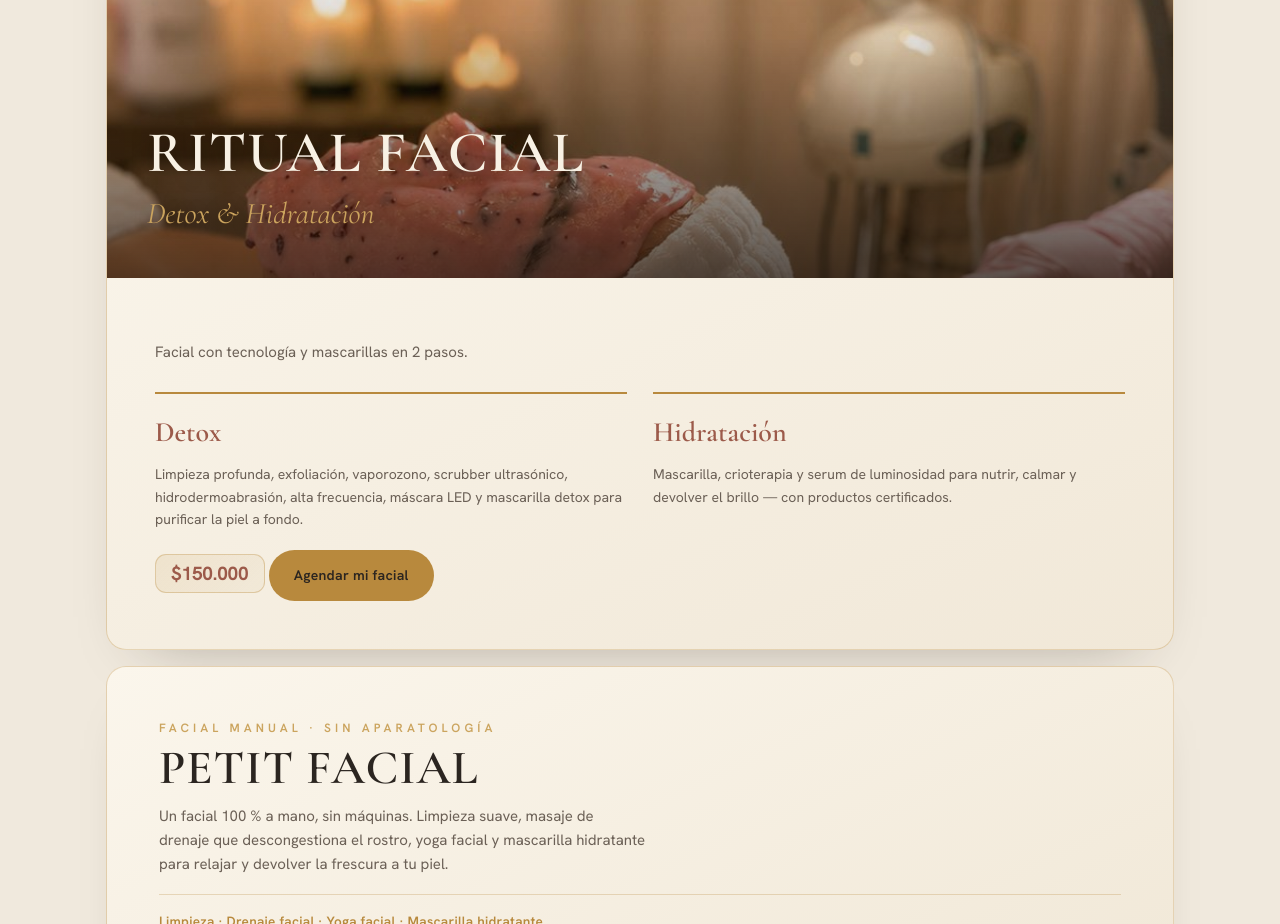
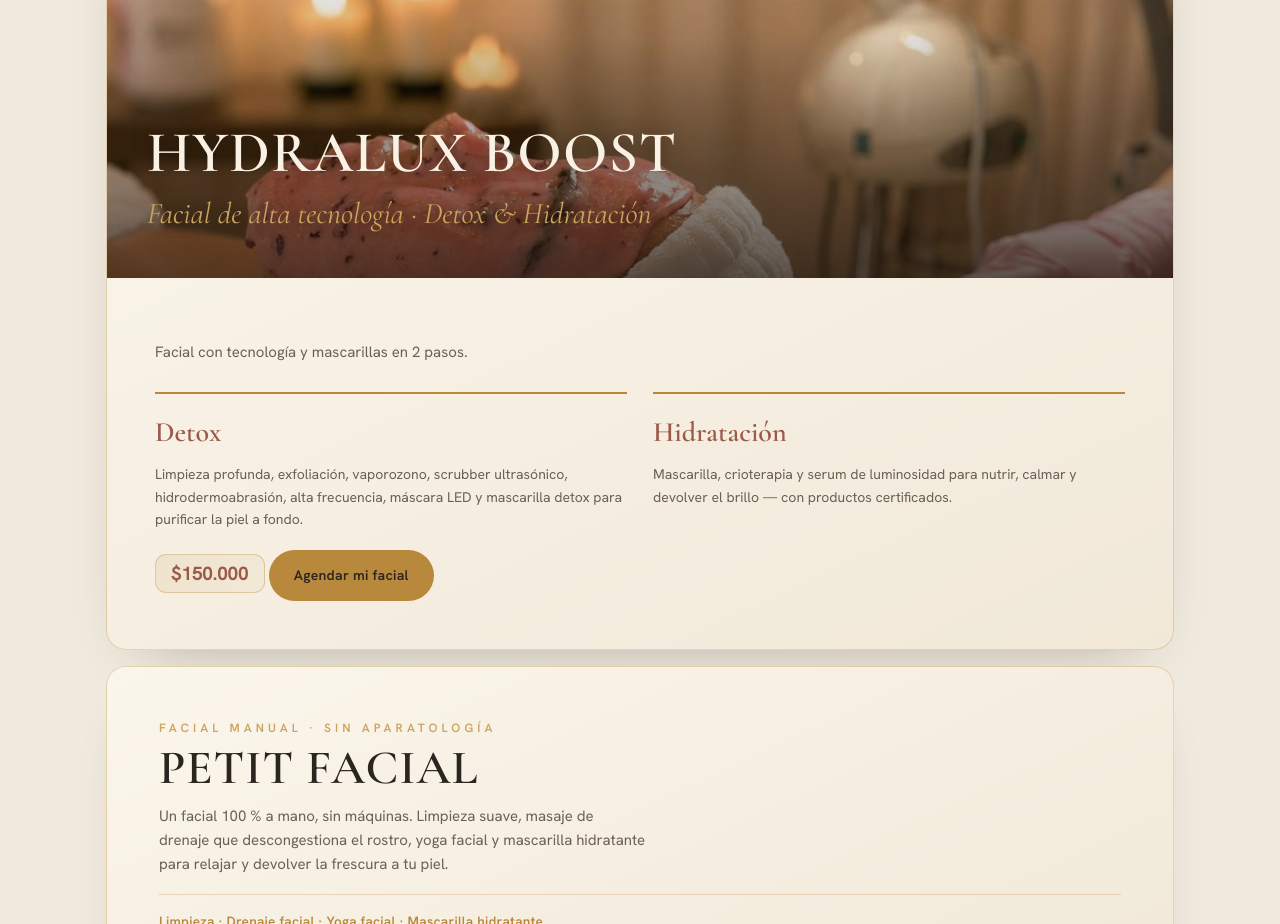
Before and after one commit to spasolessa/solessa, a plain HTML site: page spa/index.html in a window 1280 px wide. Shown: the part 5860-6784 px from the top of the page. Drawn offline with nearby package versions, Linux system fonts and the light colour scheme.

Commit message:
Spa web: renombrar Ritual Facial a HydraLux Boost
Co-Authored-By: Claude Opus 4.8 <noreply@anthropic.com>

```diff
--- a/spa/index.html
+++ b/spa/index.html
@@ -461,8 +461,8 @@
             <img src="assets/img/facial-5.jpg" alt="" width="1000" height="667" loading="lazy">
           </div>
           <div class="facial__heroText">
-            <h4 class="facial__title">Ritual Facial</h4>
-            <p class="facial__sub">Detox &amp; Hidratación</p>
+            <h4 class="facial__title">HydraLux Boost</h4>
+            <p class="facial__sub">Facial de alta tecnología · Detox &amp; Hidratación</p>
           </div>
         </div>
         <div class="facial__inner">
@@ -482,7 +482,7 @@
               <strong>$150.000</strong>
             </div>
           </div>
-          <a class="btn btn--gold facial__cta" data-wa data-msg="Quiero el Ritual Facial Detox e Hidratación" href="#">Agendar mi facial</a>
+          <a class="btn btn--gold facial__cta" data-wa data-msg="Quiero el facial HydraLux Boost" href="#">Agendar mi facial</a>
         </div>
       </section>
 
```
